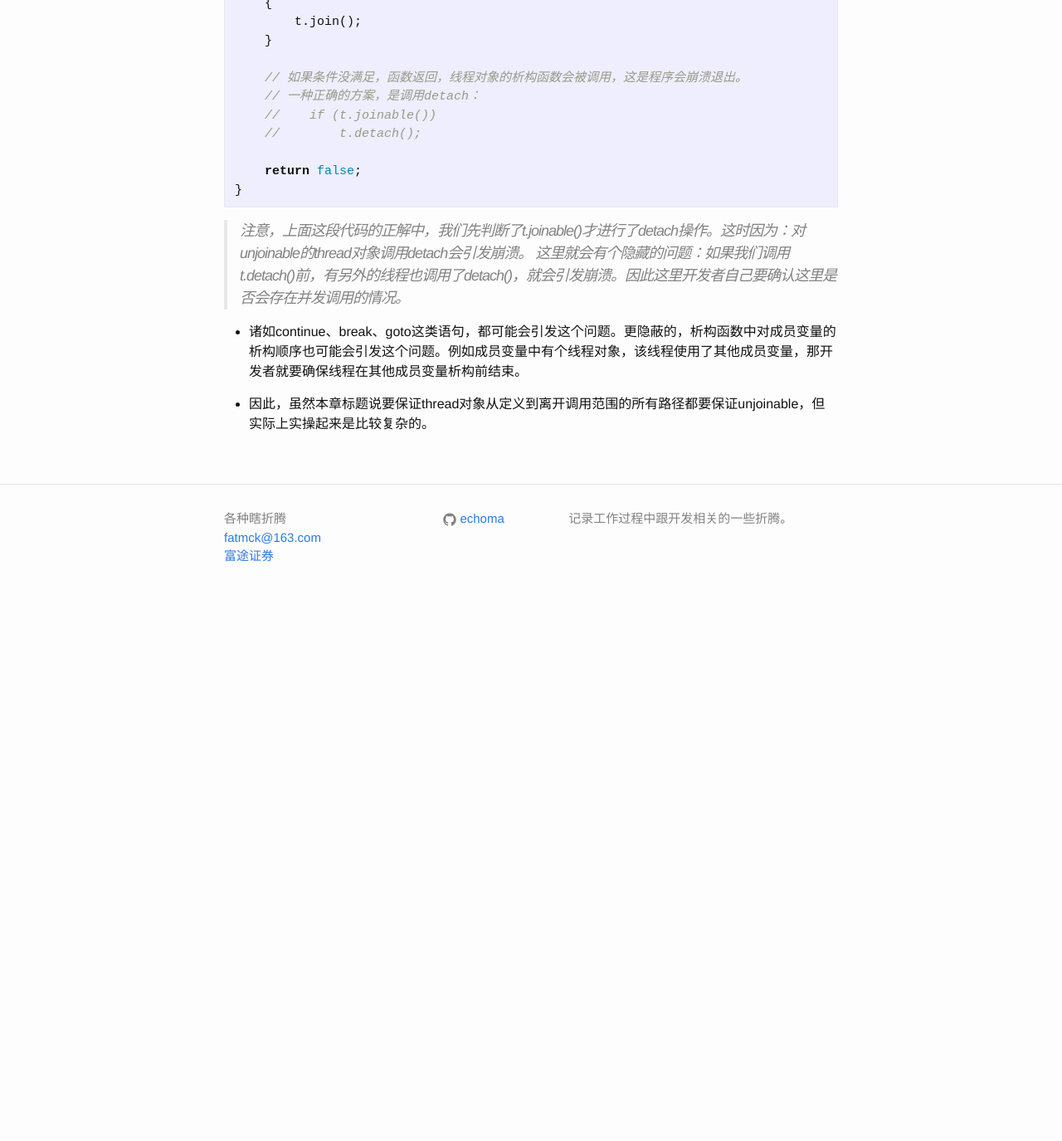
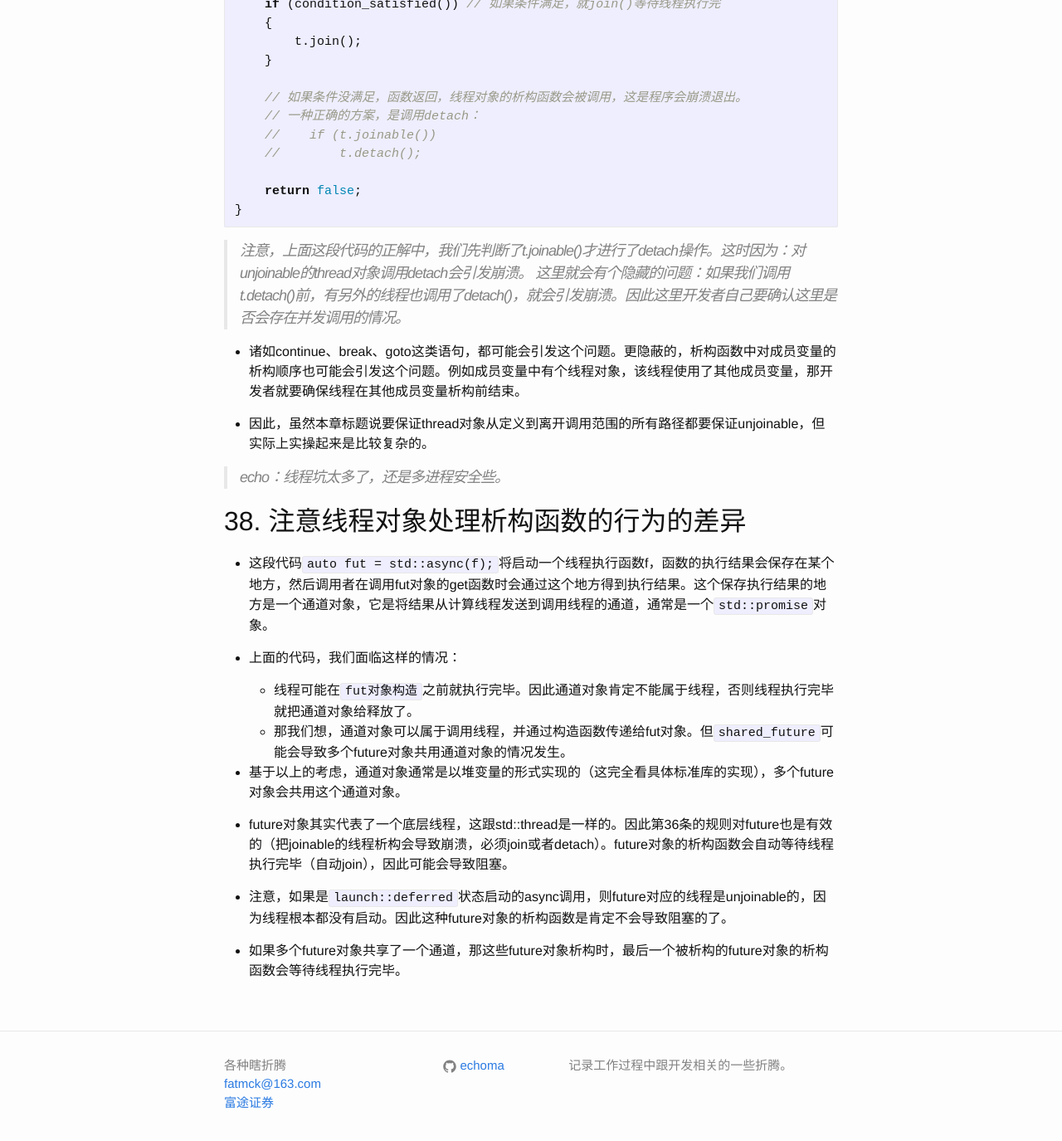
Before and after one commit to echoma/echoma.github.com, a Jekyll site: the page built from _posts/2017-07-04-effective-modern-cpp-chp07-concurrency.markdown, in a window 1280 px wide and 1400 px high, scrolled down 3082 px. Shown: the top 1375 px of the window at 83% size. Built offline with Jekyll 4.4.1, drawn with Linux system fonts in a browser that asks for light colours; before the commit the page ends 3824 px from its top, so only the background shows below that; some of the changed text lies outside the part shown.

Commit message:
emc++ No.38

```diff
--- a/_posts/2017-07-04-effective-modern-cpp-chp07-concurrency.markdown
+++ b/_posts/2017-07-04-effective-modern-cpp-chp07-concurrency.markdown
@@ -67,7 +67,7 @@ auto fut2 = std::async(std::launch::async | std::launch::deferred, f);
   4. 由于第1、2点，有时不太适合使用`thread local`变量。这会使用线程本地存储(thread local storage, TLS)，但我们无法预测f执行时会存取那个线程的变量。
   5. 由于第3点，`wait_for`和`wait_until`这类看起来可以等待到f运行结束的调用，实际上可能永远不会等到。
 
-* 要想知道一个future对象是否是deffered，没有直接的接口获取，只能通过`wait_for(0)`的返回码是否是`std::future_status::defurred`来判断。
+* 要想知道一个future对象是否是deffered，没有直接的接口获取，只能通过`wait_for(0)`的返回码是否是`std::future_status::deferred`来判断。
 
 * 如果想要保证f一定是与调用线程异步执行的，就指定启动策略为`std::launch::async`。
 
@@ -132,3 +132,22 @@ bool func()
 * 诸如continue、break、goto这类语句，都可能会引发这个问题。更隐蔽的，析构函数中对成员变量的析构顺序也可能会引发这个问题。例如成员变量中有个线程对象，该线程使用了其他成员变量，那开发者就要确保线程在其他成员变量析构前结束。
 
 * 因此，虽然本章标题说要保证thread对象从定义到离开调用范围的所有路径都要保证unjoinable，但实际上实操起来是比较复杂的。
+
+> echo：线程坑太多了，还是多进程安全些。
+
+## 38. 注意线程对象处理析构函数的行为的差异
+
+* 这段代码`auto fut = std::async(f);`将启动一个线程执行函数f，函数的执行结果会保存在某个地方，然后调用者在调用fut对象的get函数时会通过这个地方得到执行结果。这个保存执行结果的地方是一个通道对象，它是将结果从计算线程发送到调用线程的通道，通常是一个`std::promise`对象。
+
+* 上面的代码，我们面临这样的情况：
+
+  * 线程可能在`fut对象构造`之前就执行完毕。因此通道对象肯定不能属于线程，否则线程执行完毕就把通道对象给释放了。
+  * 那我们想，通道对象可以属于调用线程，并通过构造函数传递给fut对象。但`shared_future`可能会导致多个future对象共用通道对象的情况发生。
+
+* 基于以上的考虑，通道对象通常是以堆变量的形式实现的（这完全看具体标准库的实现），多个future对象会共用这个通道对象。
+
+* future对象其实代表了一个底层线程，这跟std::thread是一样的。因此第36条的规则对future也是有效的（把joinable的线程析构会导致崩溃，必须join或者detach）。future对象的析构函数会自动等待线程执行完毕（自动join），因此可能会导致阻塞。
+
+* 注意，如果是`launch::deferred`状态启动的async调用，则future对应的线程是unjoinable的，因为线程根本都没有启动。因此这种future对象的析构函数是肯定不会导致阻塞的了。
+
+* 如果多个future对象共享了一个通道，那这些future对象析构时，最后一个被析构的future对象的析构函数会等待线程执行完毕。
```
